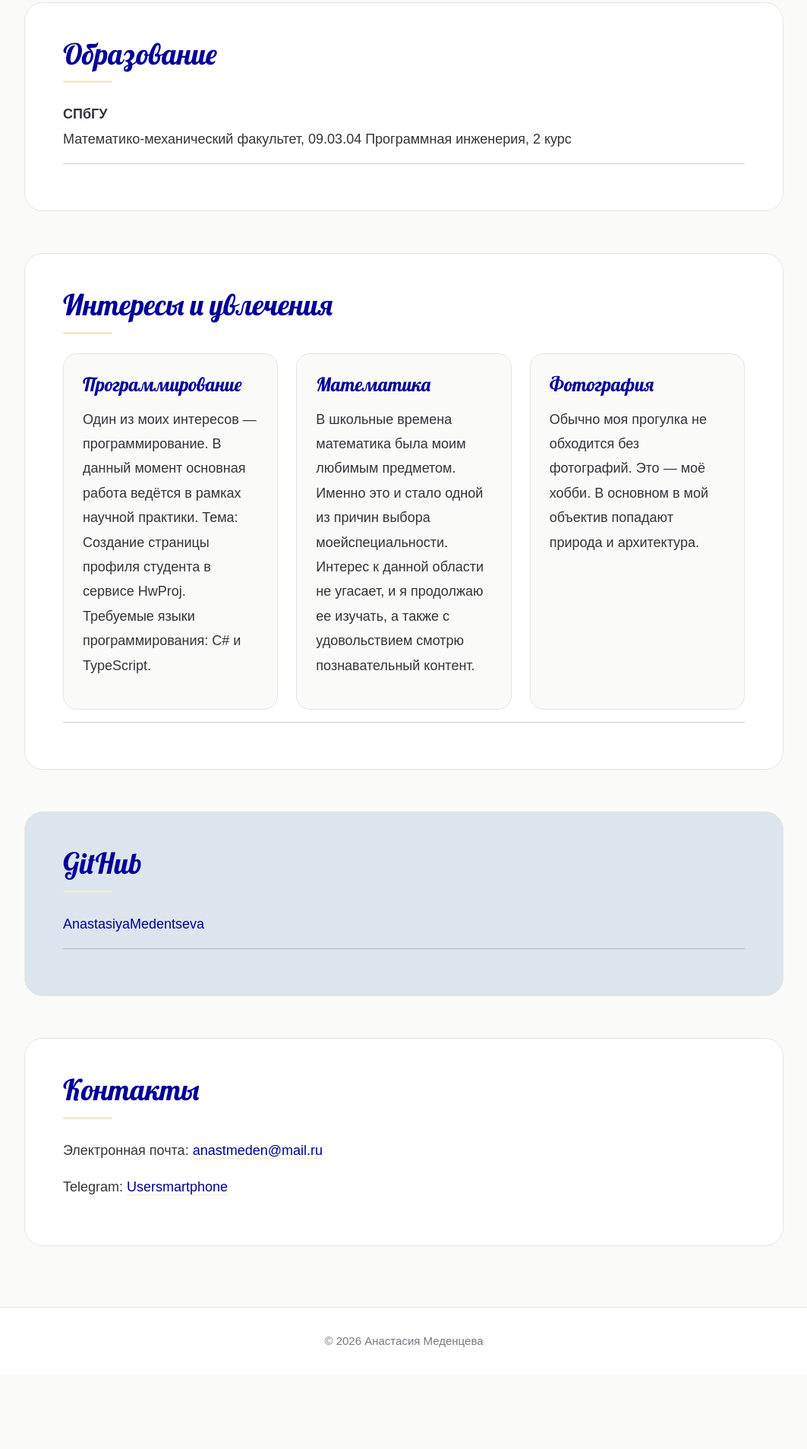
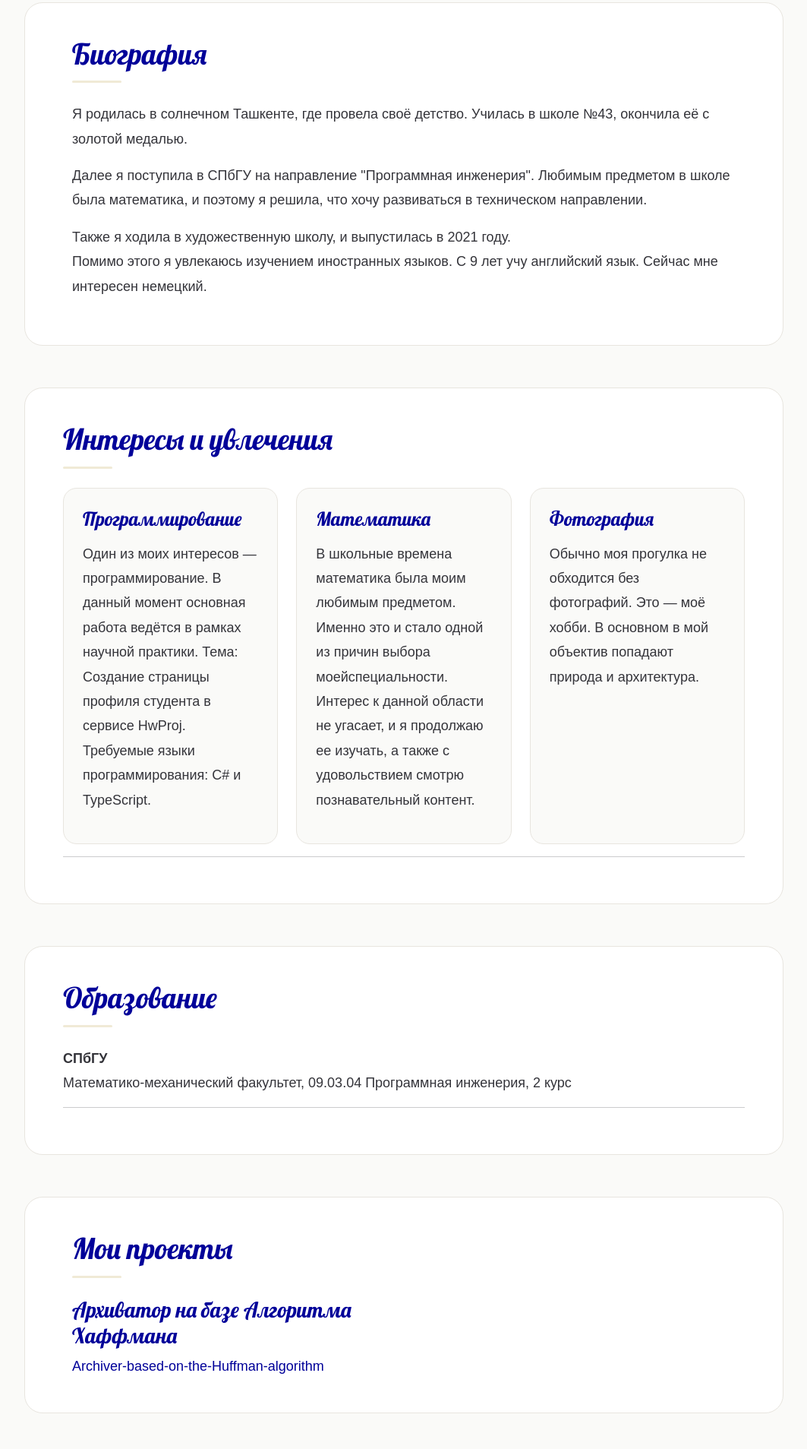
Before and after one commit to AnastasiyaMedentseva/Personal_page, a plain HTML site: page index.html in a window 1280 px wide. Shown: the part 1253-3160 px from the top of the page at 76% size, without its empty margins (108-1171 px from the left). Before the commit the page ends 3061 px from the top, so only its background shows below. Drawn offline with nearby package versions, Linux system fonts and the light colour scheme; a web font is replaced by a local one.

Commit message:
feat: update biography and sources

```diff
--- a/index.html
+++ b/index.html
@@ -33,8 +33,10 @@
             <summary>Меню ☰</summary>
             <ul>
                 <li><a href="#about">Обо мне</a></li>
+                <li><a href="#biography">Биография</a></li>
+                <li><a href="#interests">Интересы</a></li>
                 <li><a href="#education">Образование</a></li>
-                <li><a href="#interests">Интересы</a></li>
+                <li><a href="#projects">Проекты</a></li>
                 <li><a href="#github">GitHUb</a></li>
                 <li><a href="#contacts">Контакты</a></li>
             </ul>
@@ -83,14 +85,25 @@
         </p>
     </section>
 
-    <section id="education" class="content-section">
-        <h2>Образование</h2>
-        <p><b>СПбГУ</b><br>
-            Математико-механический факультет, 09.03.04 Программная инженерия, 2 курс
-        </p>
-        <p>
-            <hr>
-        </p>
+    <section id="biography" class="content-section">
+        <div class="container">
+            <h2>Биография</h2>
+
+            <div class="bio-card">
+                <p>
+                    Я родилась в солнечном Ташкенте, где провела своё детство.
+                    Училась в школе №43, окончила её с золотой медалью.
+                </p>
+                <p>
+                    Далее я поступила в СПбГУ на направление "Программная инженерия".
+                    Любимым предметом в школе была математика, и поэтому я решила, что хочу развиваться в техническом направлении.
+                </p>
+                <p>
+                    Также я ходила в художественную школу, и выпустилась в 2021 году.<br>
+                    Помимо этого я увлекаюсь изучением иностранных языков. С 9 лет учу английский язык. Сейчас мне интересен немецкий.
+                </p>
+            </div>
+        </div>
     </section>
 
     <section id="interests" class="content-section">
@@ -128,6 +141,34 @@
         <p>
             <hr>
         </p>
+    </section>
+
+    <section id="education" class="content-section">
+        <h2>Образование</h2>
+        <p><b>СПбГУ</b><br>
+            Математико-механический факультет, 09.03.04 Программная инженерия, 2 курс
+        </p>
+        <p>
+        <hr>
+        </p>
+    </section>
+
+    <section id="projects" class="content-section">
+        <div class="container">
+            <h2>Мои проекты</h2>
+
+            <div class="row g-4">
+                <div class="col-md-6">
+                    <div class="project-card">
+                        <h3>Архиватор на базе Алгоритма Хаффмана</h3>
+                        <a href="https://github.com/AnastasiyaMedentseva/Archiver-based-on-the-Huffman-algorithm.git" target="_blank"
+                           rel="noopener noreferrer">
+                            Archiver-based-on-the-Huffman-algorithm
+                        </a>
+                    </div>
+                </div>
+            </div>
+        </div>
     </section>
 
     <section id="github" class="content-section">
```
